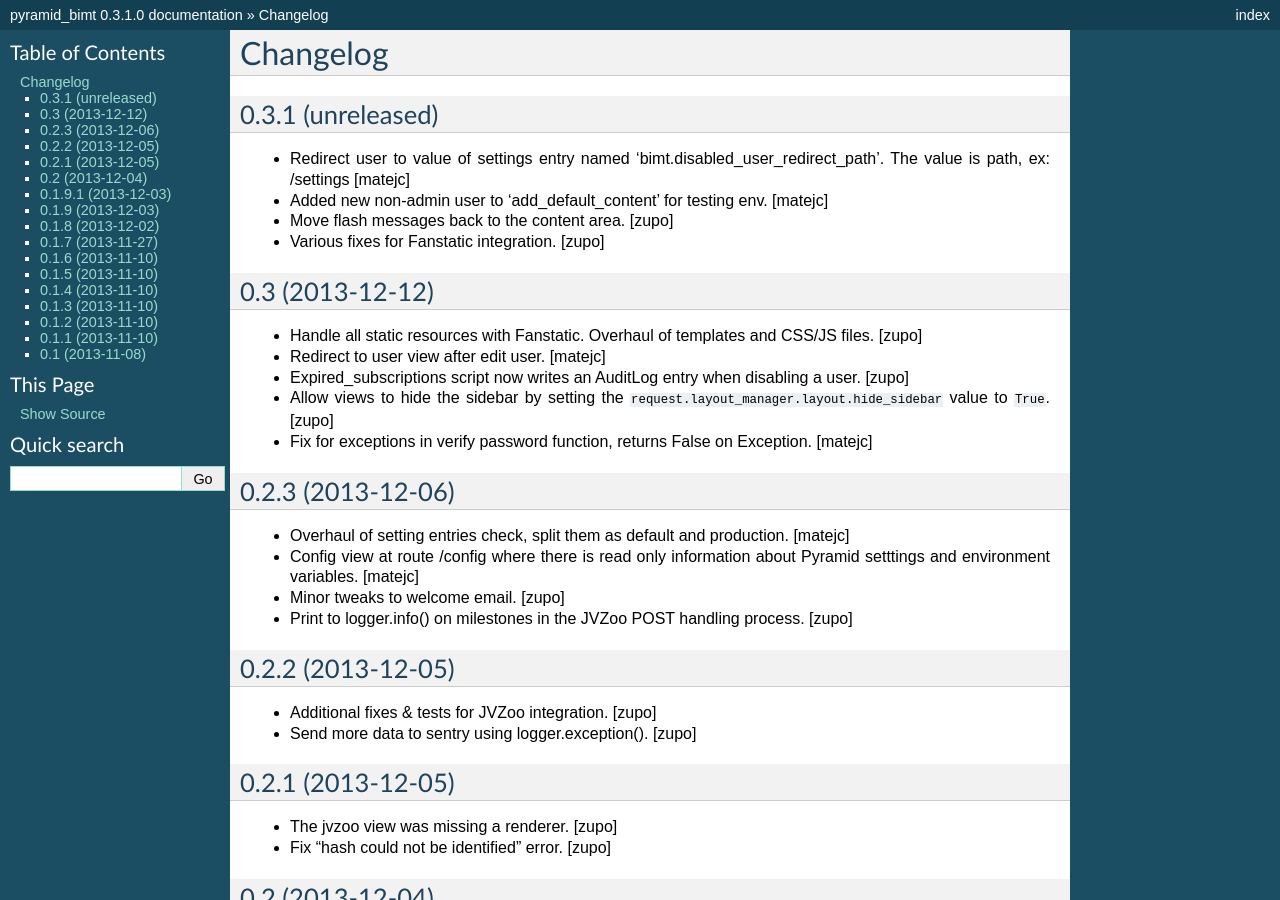
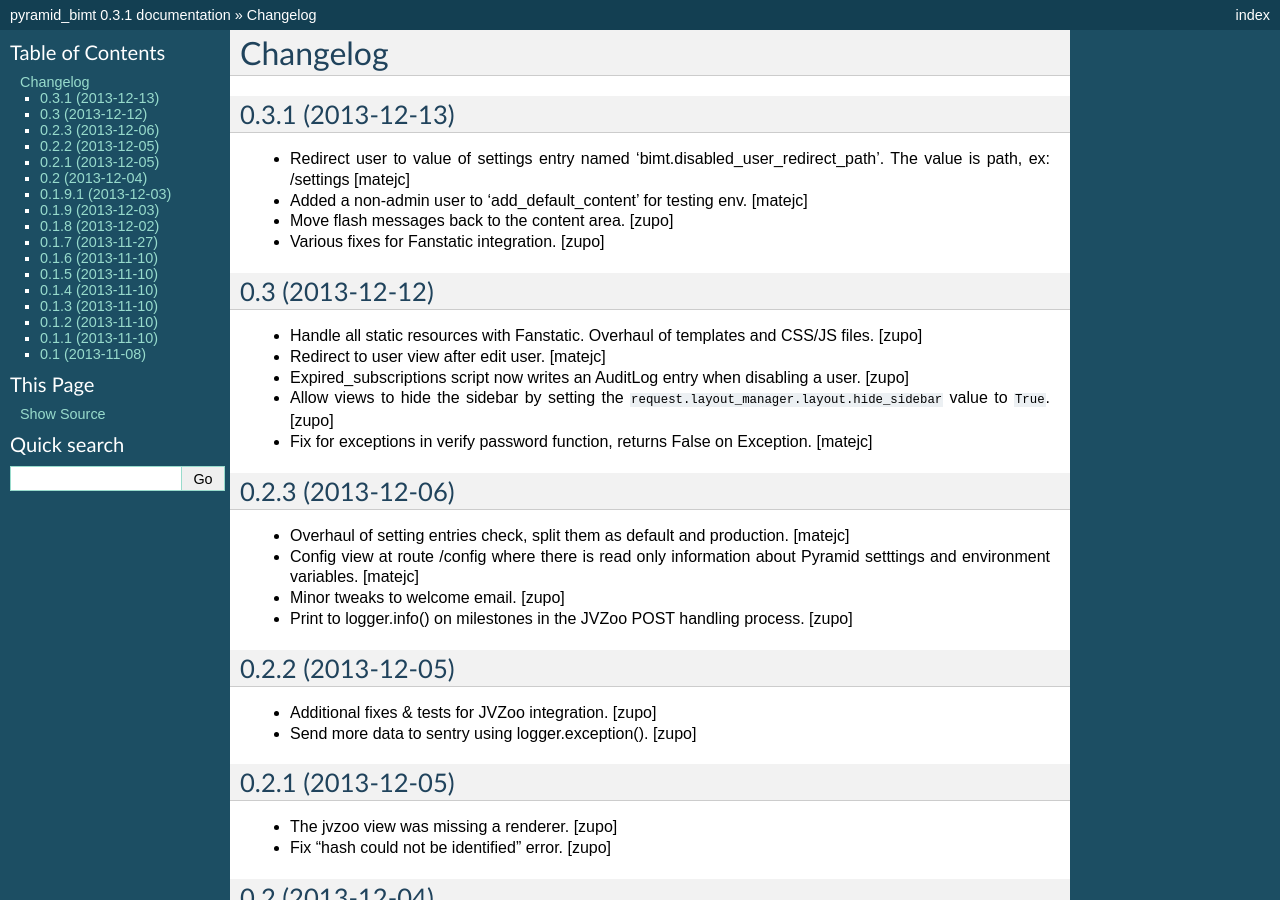
Before and after one commit to persho/pyramid_bimt, a Sphinx documentation site: the page built from docs/CHANGELOG.rst, in a window 1280 px wide and 900 px high. Built offline with Sphinx 7.4.7, drawn with Linux system fonts in a browser that asks for light colours; some of the changed text lies outside the part shown.

Commit message:
Preparing release 0.3.1

```diff
--- a/docs/CHANGELOG.rst
+++ b/docs/CHANGELOG.rst
@@ -4,14 +4,14 @@ Changelog
 =========
 
 
-0.3.1 (unreleased)
+0.3.1 (2013-12-13)
 ------------------
 
 - Redirect user to value of settings entry named
   'bimt.disabled_user_redirect_path'. The value is path, ex: /settings
   [matejc]
 
-- Added new non-admin user to 'add_default_content' for testing env.
+- Added a non-admin user to 'add_default_content' for testing env.
   [matejc]
 
 - Move flash messages back to the content area.
--- a/setup.py
+++ b/setup.py
@@ -18,7 +18,7 @@ long_description = \
 
 setup(
     name='pyramid_bimt',
-    version='0.3.1.dev0',
+    version='0.3.1',
     description='Base package for BIMT apps.',
     long_description=long_description,
     classifiers=[
```
